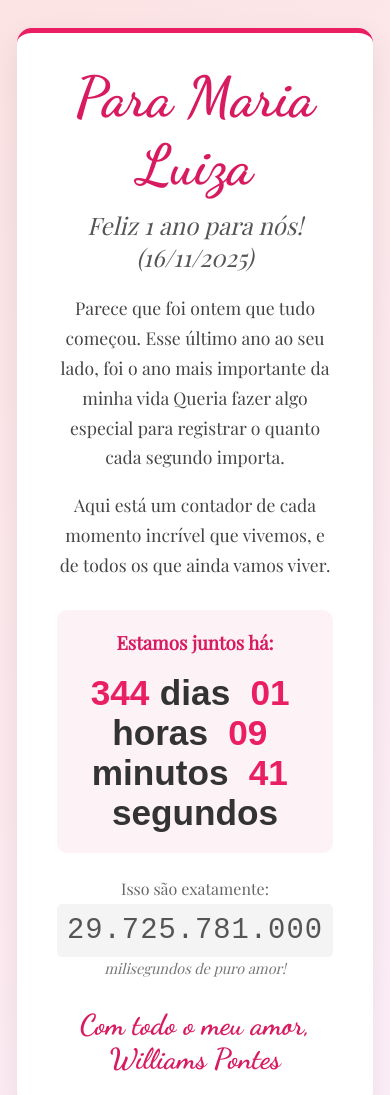
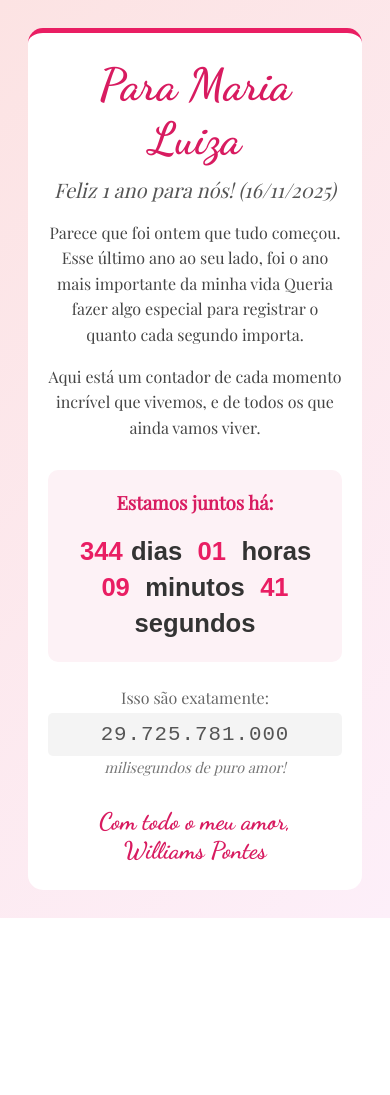
Before and after one commit to WillPontes/1ano-namoro, a plain HTML site: page index.html in a window 390 px wide. Shown: the top 1095 px of the page. After the commit the page ends 918 px from the top, so only its background shows below. Drawn offline with nearby package versions, Linux system fonts and the light colour scheme; a web font is replaced by a local one.

Commit message:
Update style.css

```diff
--- a/style.css
+++ b/style.css
@@ -103,3 +103,63 @@ footer {
     font-size: 1.8rem;
     color: #d81b60;
 }
+
+/* ========================================
+ AJUSTES PARA CELULAR (Responsividade)
+ ========================================
+ Estes estilos serão aplicados APENAS
+ em telas com 600px de largura ou menos.
+*/
+@media (max-width: 600px) {
+
+    /* Reduz o preenchimento (padding) lateral
+     para o conteúdo ter mais espaço
+    */
+    .container {
+        padding: 25px 20px;
+        /* Remove a sombra para um visual mais limpo */
+        box-shadow: none;
+    }
+
+    /* Reduz o tamanho das fontes principais
+     para caberem melhor na tela
+    */
+    h1 {
+        font-size: 2.8rem; /* Era 3.5rem */
+    }
+
+    h2 {
+        font-size: 1.25rem; /* Era 1.5rem */
+    }
+
+    p {
+        font-size: 1rem; /* Era 1.1rem */
+        line-height: 1.6;
+    }
+
+    /* Ajusta o contador principal.
+     Reduz a fonte e o espaçamento.
+    */
+    #contador-formatado {
+        font-size: 1.6rem; /* Era 2.2rem */
+        /* Permite que o contador quebre a linha se necessário */
+        line-height: 1.4;
+    }
+
+    /* Reduz o espaço mínimo para os números
+     para o contador não quebrar a linha
+    */
+    #contador-formatado span {
+        min-width: 45px; /* Era 60px */
+    }
+
+    /* Ajusta o contador de milissegundos */
+    #contador-milisegundos {
+        font-size: 1.3rem; /* Era 1.8rem */
+    }
+
+    /* Ajusta o rodapé */
+    footer {
+        font-size: 1.5rem; /* Era 1.8rem */
+    }
+}
```
